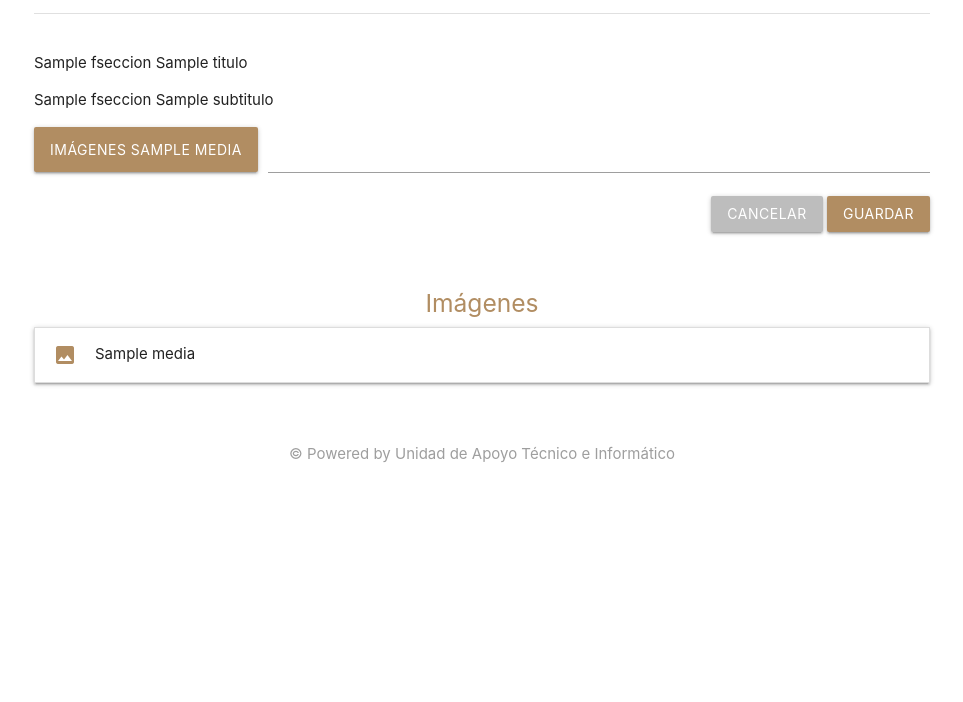
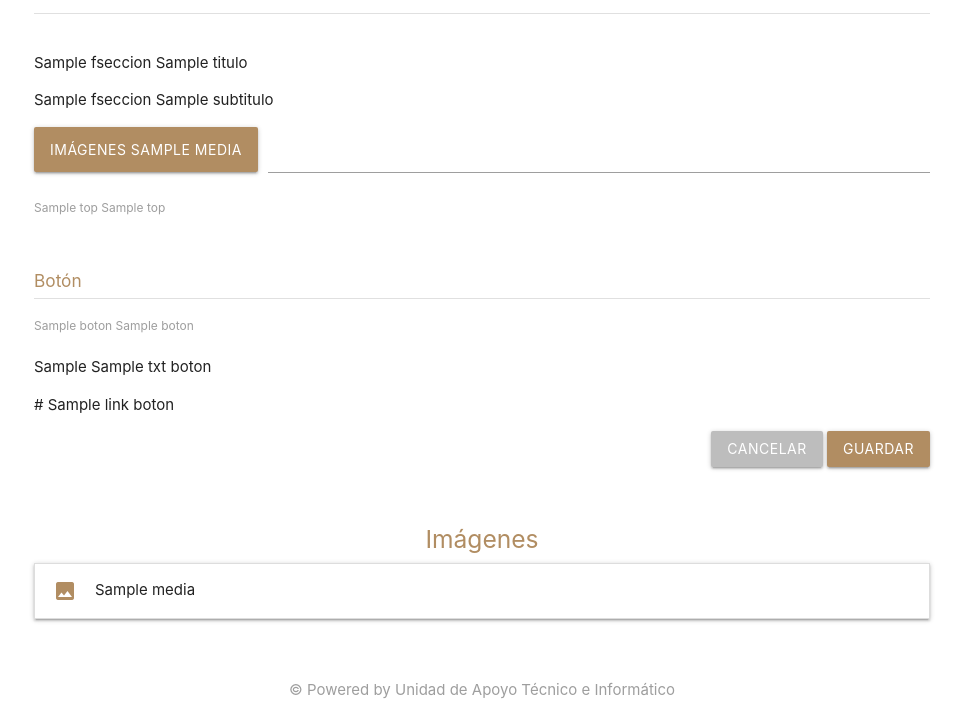
Before and after one commit to deltacastro/esencia_landingpage, a Django app: template templates/page/secciones/edsecciones.html in a window 1280 px wide. Shown: the part 170-872 px from the top of the page, without its empty margins (158-1121 px from the left). Before the commit the page ends 633 px from the top, so only its background shows below. Run offline with Django 3.2, Linux system fonts and the light colour scheme; the template is opened without the code that fills it: most values are stand-ins (such as "Sample title", 1, 10 or a date in 2020); parts of the project's set-up code (start-up, migrations or seed data) failed here and were passed over; some libraries are stand-ins or nearby versions.

Commit message:
Secciones con botones, aviso de privacidad

```diff
--- a/apps/page/forms.py
+++ b/apps/page/forms.py
@@ -45,7 +45,7 @@
 class fSecciones(forms.ModelForm):
     class Meta:
         model = Secciones
-        fields = ['titulo', 'subtitulo']
+        fields = ['titulo', 'subtitulo', 'top', 'boton', 'txt_boton', 'link_boton']
 
 class fAsesorias_Tramites(forms.ModelForm):
     class Meta:
--- a/apps/page/models.py
+++ b/apps/page/models.py
@@ -56,6 +56,10 @@
     titulo = models.CharField('Título', max_length = 30)
     subtitulo = models.CharField('Subtítulo', max_length = 80)
     media = models.ManyToManyField(Multimedias, related_name = 'media_secciones')
+    top = models.BooleanField('Fijar al principio', default = False)
+    boton = models.BooleanField('Activar botón', default = False)
+    txt_boton = models.CharField('Texto del botón', max_length = 15, null = True, blank = True)
+    link_boton = models.URLField('Link del botón', null = True, blank = True)
 
 class Asesorias_Tramites(ExtraInfo):
     titulo = models.CharField('Título', max_length = 50)
--- a/apps/page/templatetags/customtags.py
+++ b/apps/page/templatetags/customtags.py
@@ -9,9 +9,9 @@
 @register.inclusion_tag('page/secciones/tag/secciontag.html')
 def secciones(sec_for):
     if sec_for == 'public':
-        secciones = Secciones.objects.filter(is_published = True)
+        secciones = Secciones.objects.filter(is_published = True).order_by('-top')
     if sec_for == 'admin':
-        secciones = Secciones.objects.filter(is_disabled = False)
+        secciones = Secciones.objects.filter(is_disabled = False).order_by('-top')
     return {'secciones' : secciones, 'sec_for': sec_for}
 
 @register.inclusion_tag('page/asesorias/tag/asesoriastag.html')
--- a/static/css/style.css
+++ b/static/css/style.css
@@ -248,6 +248,10 @@
     height: 250px;
 }
 
+.btn-color {
+    background-color: #B18D62 !important;
+}
+
 /* .txt-coco {
     font-family: 'CocogoosePro';
 } */
--- a/templates/page/secciones/edsecciones.html
+++ b/templates/page/secciones/edsecciones.html
@@ -27,6 +27,33 @@
             <div class="file-path-wrapper">
                 <input class="file-path" type="text">
             </div>
+        </div>
+        <div class="input-field">
+            <p>
+                <label>
+                    {{fseccion.top}}
+                    <span>{{fseccion.top.label}}</span>
+                </label>
+            </p>
+        </div>
+        <br>
+        <h6 class="title-color">Botón</h6>
+        <div class="divider"></div>
+        <div class="input-field">
+            <p>
+                <label>
+                    {{fseccion.boton}}
+                    <span>{{fseccion.boton.label}}</span>
+                </label>
+            </p>
+        </div>
+        <div class="input-field">
+            {{fseccion.txt_boton}}
+            {{fseccion.txt_boton.label_tag}}
+        </div>
+        <div class="input-field">
+            {{fseccion.link_boton}}
+            {{fseccion.link_boton.label_tag}}
         </div>
         <div class="row right-align">
             <a class="btn grey lighten-1" href="{% url 'page:secciones' %}">cancelar</a>
--- a/templates/page/secciones/secciones.html
+++ b/templates/page/secciones/secciones.html
@@ -29,7 +29,8 @@
                     </div>
                     <div class="file-path-wrapper">
                         <input class="file-path" type="text">
-                        <span class="helper-text" data-error="wrong" data-success="right">Se recomienda utilizar imágenes rectangulares</span>
+                        <span class="helper-text" data-error="wrong" data-success="right">Se recomienda utilizar
+                            imágenes rectangulares</span>
                     </div>
                 </div>
                 <button type="submit" id="save-section" class="hide"></button>
```
Also changed, not shown: templates/home.html (+10 -0 lines), templates/page/secciones/tag/secciontag.html (+14 -0 lines), apps/page/migrations/0011_secciones_top.py (added), apps/page/migrations/0012_auto_20200331_0951.py (added), 1 other file.
